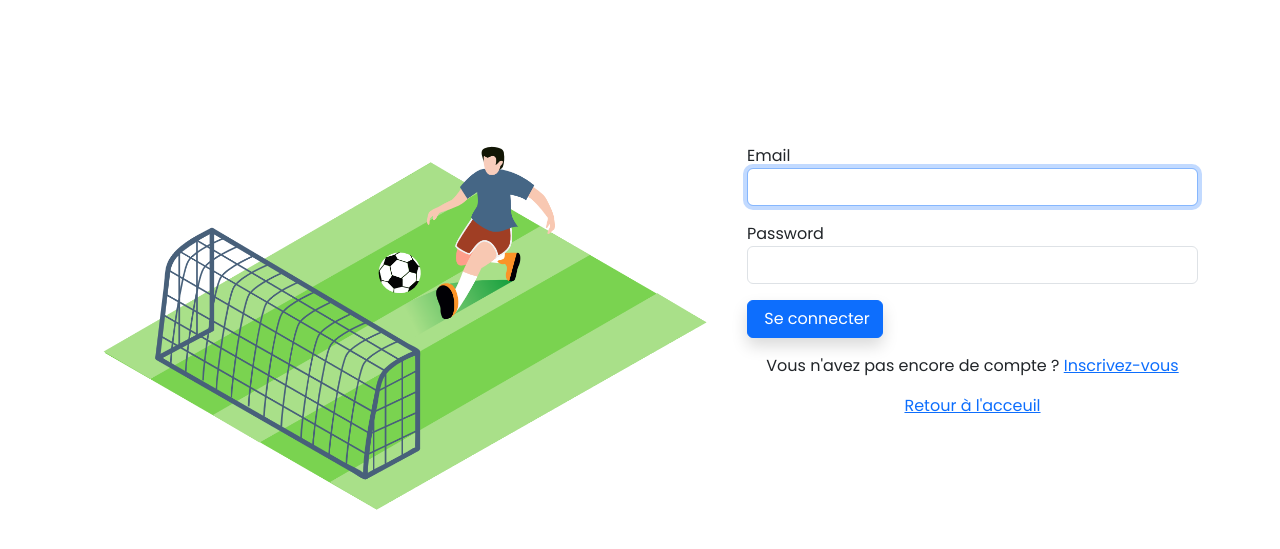
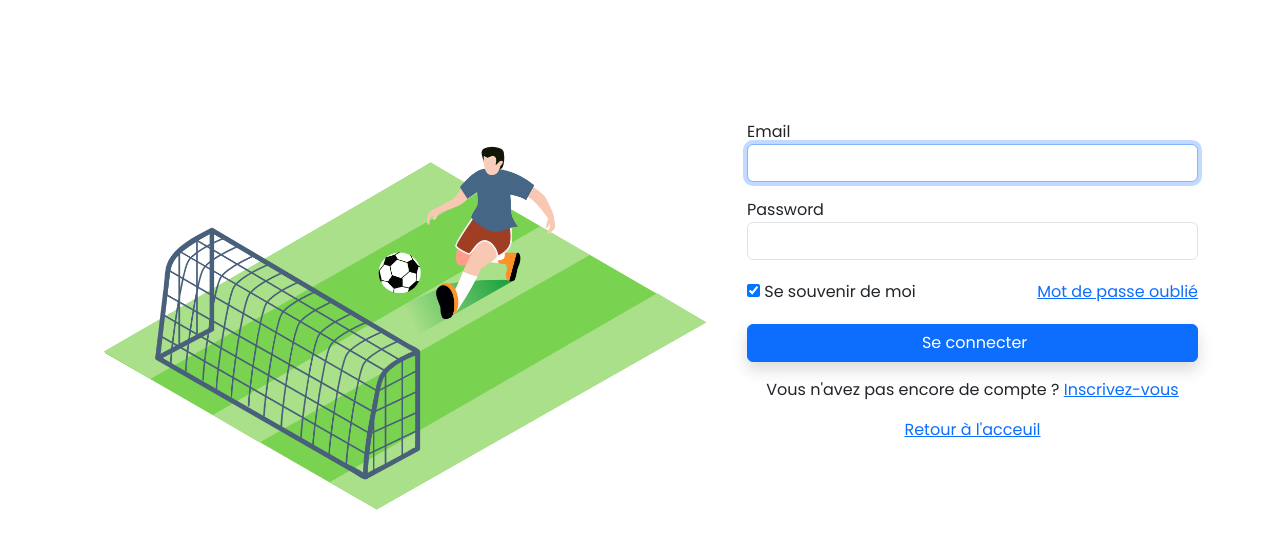
Before and after one commit to cocou1974/my_pro_foot, a Symfony app: template templates/pages/visitor/authentication/login.html.twig in a window 1280 px wide. Shown: the top 549 px of the page. Run offline with Twig, Linux system fonts and the light colour scheme; the template is opened without the code that fills it, so the values that code supplies are empty; some libraries are stand-ins or nearby versions.

Commit message:
sprint2-ticket3-feat: L'utilisateur peut choisir de garder sa session active ou non

```diff
--- a/templates/pages/visitor/authentication/login.html.twig
+++ b/templates/pages/visitor/authentication/login.html.twig
@@ -80,16 +80,27 @@
 
 
                             </div>
+                            <div class="mb-3">
+                                <div class="row">
+                                    <div class="col-md-6 my-1">
+                                    <label>
+                                        <input type="checkbox" name="_remember_me" checked>
+                                        Se souvenir de moi
+                                    </label>
+                                </div>
+                             <div class="col-md-6 text-lg-end my-1">
+                                <a href="">Mot de passe oublié</a>
+                            </div>
+                        </div>
+                        </div>
+
+                        <input type="hidden" name="_csrf_token" value="{{ csrf_token('authenticate') }}" >
+
+                        <div>
+                            <input formnovalidate type="submit" class=" w-100 btn btn-primary shadow" value=" Se connecter">
 
 
-
-                            <input type="hidden" name="_csrf_token" value="{{ csrf_token('authenticate') }}" >
-
-                            <div>
-                            <input formnovalidate type="submit" class="btn btn-primary shadow" value=" Se connecter">
-
-
-                            </div>
+                        </div>
 
                         </form>
 
```
Also changed, not shown: 1 other file.
